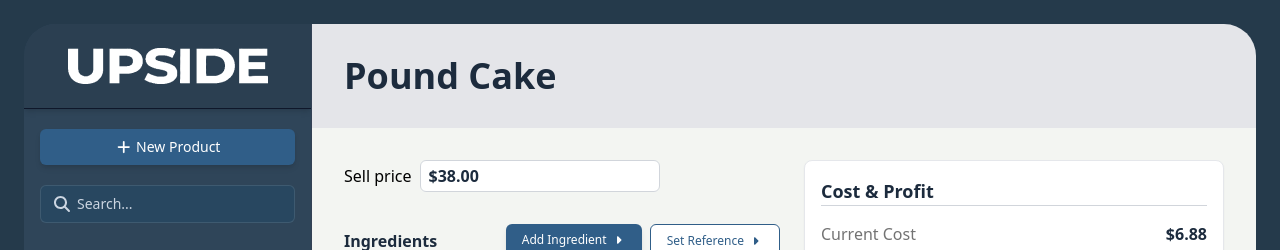
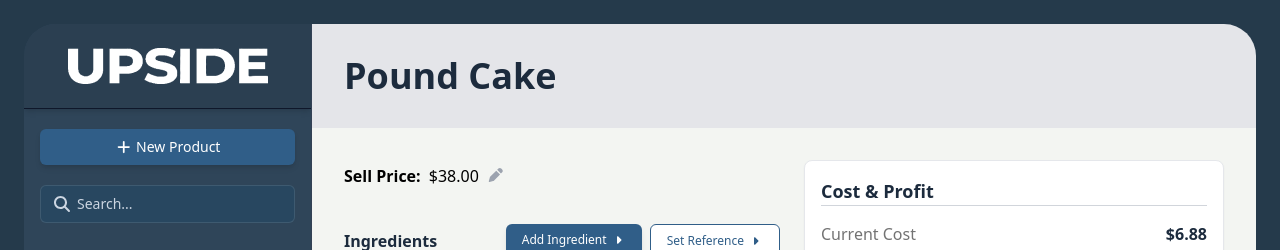
Before and after one commit to StillElite/upside, a React (Vite) app: page / in a window 1280 px wide. Shown: the top 250 px of the page. Built offline with nearby package versions, Linux system fonts and the light colour scheme.

Commit message:
added inline sell price edit form with submit/cancel actions

```diff
--- a/src/components/FormField.tsx
+++ b/src/components/FormField.tsx
@@ -8,7 +8,7 @@ interface FormFieldProps {
   error?: string;
   maxLength?: number;
   type?: 'text' | 'number';
-  step?: number | 'any';
+  step?: number | string;
   placeholder?: string;
   min?: number | string;
   max?: number | string;
--- a/src/features/pantry/AddPantryItemModal.tsx
+++ b/src/features/pantry/AddPantryItemModal.tsx
@@ -157,7 +157,7 @@ export const AddPantryItemModal = ({
           id='item-package-price'
           label='Price'
           type='number'
-          step='any'
+          step='0.01'
           prefix='$'
           min={0}
           value={packagePrice}
--- a/src/features/products/CostSummary.tsx
+++ b/src/features/products/CostSummary.tsx
@@ -14,7 +14,6 @@ export const CostSummary = ({
 }: CostSummaryProps) => {
   const currentCost = selectedProduct.recipeIngredients.reduce(
     (total, recipeIngredient) => {
-      console.log(recipeIngredient.name);
       const pantryItem = pantryItems.find(
         (item) => item.id === recipeIngredient.pantryItemId,
       );
@@ -28,7 +27,6 @@ export const CostSummary = ({
         recipeIngredient.quantity,
         recipeIngredient.recipeUnit,
       );
-      console.log('ingredient cost', ingredientCost);
 
       return total + ingredientCost;
     },
--- a/src/features/products/ProductDetails.tsx
+++ b/src/features/products/ProductDetails.tsx
@@ -1,27 +1,136 @@
+import { useState } from 'react';
 import { Product } from '../../types/products';
 import { formatMoney } from '../../utils/formatMoney';
 import { IngredientSection } from './ingredients/IngredientSection';
+import { faPen, faPlus, faTimes } from '@fortawesome/free-solid-svg-icons';
+import { Button } from '../../components/Button';
+import { useDispatch, useSelector } from 'react-redux';
+import { AppDispatch, RootState } from '../../store/store';
+import { updateProductSellPrice } from '../../store/slices/productSlice';
+import toast from 'react-hot-toast';
 
 export interface ProductDetailsProps {
   selectedProduct: Product;
 }
 
 export const ProductDetails = ({ selectedProduct }: ProductDetailsProps) => {
-  const sellPrice = formatMoney(selectedProduct.sellPrice);
+  const [sellPriceInput, setSellPriceInput] = useState<string>(
+    selectedProduct.sellPrice.toString(),
+  );
+  const [isAddingIngredient, setIsAddingIngredient] = useState(false);
+  const [isEditingFlow, setIsEditingFlow] = useState(false);
+  const [isEditingSellPrice, setIsEditingSellPrice] = useState<boolean>(false);
+
+  const dispatch = useDispatch<AppDispatch>();
+  const selectedProductId = useSelector(
+    (state: RootState) => state.products.selectedProductId,
+  );
+
+  const sellPrice = selectedProduct.sellPrice.toFixed(2);
+  const isSellPriceValid = sellPriceInput.trim() !== '';
+
+  const updatePriceButtonClasses = isSellPriceValid
+    ? 'w-6 h-6 rounded-full bg-[#305e88] text-white hover:bg-[#274f72]'
+    : 'w-6 h-6 rounded-full bg-slate-200 text-slate-400';
+
+  const handleSubmit = () => {
+    if (!selectedProductId) return;
+
+    setIsEditingSellPrice(false);
+    setSellPriceInput(sellPriceInput);
+
+    dispatch(
+      updateProductSellPrice({
+        productId: selectedProductId,
+        newSellPrice: Number(sellPriceInput),
+      }),
+    );
+    toast.success(`${selectedProduct.name} price updated successfully`);
+  };
+
+  const handleClose = () => {
+    setIsEditingSellPrice((prev) => !prev);
+    setSellPriceInput(sellPrice.toString());
+  };
 
   return (
     <div className='flex flex-col h-full min-h-0'>
       <div className='flex items-center shrink-0'>
-        <label htmlFor='sell-price'>Sell price</label>
-        <input
-          id='sell-price'
-          value={sellPrice}
-          readOnly
-          className='relative z-0 peer bg-white font-semibold ml-2 pl-2 border border-gray-300 rounded-md text-base text-[#1c2b3d] h-8 w-60'
-        />
+        {isEditingSellPrice ? (
+          <form
+            onSubmit={(e) => {
+              e.preventDefault();
+              handleSubmit();
+            }}
+            className='flex items-center gap-2'
+          >
+            <div className='flex relative items-center'>
+              <label htmlFor='sell-price' className='font-semibold mr-1'>
+                Sell Price:
+              </label>
+              <span className='absolute left-[78px] z-40'>$</span>
+              <input
+                id='sell-price'
+                type='number'
+                value={sellPriceInput}
+                onChange={(e) => {
+                  setSellPriceInput(e.target.value);
+                }}
+                className='relative z-0 peer pb-[2px] bg-white pl-3 border border-gray-300 rounded-md text-base text-[#1c2b3d] h-8 w-60'
+              />
+            </div>
+
+            <Button
+              type='submit'
+              icon={faPlus}
+              variant='icon-only'
+              className={updatePriceButtonClasses}
+              aria-label='Save ingredient'
+              disabled={!isSellPriceValid}
+            />
+
+            <Button
+              type='button'
+              icon={faTimes}
+              variant='icon-only'
+              className='w-6 h-6 rounded-full bg-slate-300 text-slate-800 hover:bg-slate-400'
+              aria-label='Cancel'
+              onClick={() => setIsEditingSellPrice((prev) => !prev)}
+            />
+          </form>
+        ) : (
+          <div className='flex items-center gap-2 h-[32px] relative'>
+            <p>
+              <span className='font-semibold mr-1'>Sell Price:</span>{' '}
+              {formatMoney(selectedProduct.sellPrice)}
+            </p>
+            <div className='relative group'>
+              <Button
+                icon={faPen}
+                variant='icon-only'
+                className='text-gray-400 hover:text-[#305e88]'
+                aria-label={`Edit Price`}
+                onClick={() => handleClose()}
+                disabled={isAddingIngredient || isEditingFlow}
+              />
+              {(isAddingIngredient || isEditingFlow) && (
+                <span
+                  className={`absolute left-1/2 -translate-x-1/2 bottom-full w-max whitespace-normal rounded bg-slate-800 text-white px-2 py-1 text-xs  opacity-0 translate-y-1 group-hover:opacity-100 group-hover:translate-y-0 transition-all duration-200 ease-out z-10 shadow-lg`}
+                >
+                  Complete or cancel the current form
+                </span>
+              )}
+            </div>
+          </div>
+        )}
       </div>
       <IngredientSection
         recipeIngredients={selectedProduct.recipeIngredients}
+        isAddingIngredient={isAddingIngredient}
+        isEditingFlow={isEditingFlow}
+        isEditingSellPrice={isEditingSellPrice}
+        setIsAddingIngredient={setIsAddingIngredient}
+        setIsEditingFlow={setIsEditingFlow}
       />
 
       <footer className='shrink-0 pt-6 pb-2 mt-auto border-t border-[#c6c8d2]/40'>
--- a/src/features/products/ingredients/IngredientList.tsx
+++ b/src/features/products/ingredients/IngredientList.tsx
@@ -20,6 +20,7 @@ export interface IngredientListProps {
   ingredientOptions: IngredientOption[];
   pantryItems: PantryItem[];
   isAddingIngredient: boolean;
+  isEditingSellPrice: boolean;
   isEditIngredientValid: boolean;
   editingIngredientId: string | null;
   editIngredientName: string;
@@ -40,6 +41,7 @@ export const IngredientList = ({
   ingredientOptions,
   pantryItems,
   isAddingIngredient,
+  isEditingSellPrice,
   isEditIngredientValid,
   editingIngredientId,
   editIngredientName,
@@ -151,7 +153,7 @@ export const IngredientList = ({
                           onClick={() => onStartEdit(recipeIngredient)}
                           disabled={isAddingIngredient}
                         />
-                        {isAddingIngredient && (
+                        {(isAddingIngredient || isEditingSellPrice) && (
                           <span
                             className={`absolute right-0 bottom-full w-max whitespace-normal rounded bg-slate-800 text-white px-2 py-1 text-xs opacity-0 translate-y-3 group-hover/button:opacity-100 group-hover:translate-y-3 transition-all duration-200 ease-out z-10 shadow-lg`}
                           >
--- a/src/features/products/ingredients/IngredientSection.tsx
+++ b/src/features/products/ingredients/IngredientSection.tsx
@@ -18,6 +18,11 @@ import { parseQuantity } from '../../../utils/parseQuantity';
 
 export interface IngredientSectionProps {
   recipeIngredients: RecipeIngredient[];
+  isAddingIngredient: boolean;
+  isEditingFlow: boolean;
+  isEditingSellPrice: boolean;
+  setIsAddingIngredient: React.Dispatch<React.SetStateAction<boolean>>;
+  setIsEditingFlow: React.Dispatch<React.SetStateAction<boolean>>;
 }
 
 export type IngredientOption = {
@@ -29,11 +34,14 @@ export type IngredientOption = {
 
 export const IngredientSection = ({
   recipeIngredients,
+  isAddingIngredient,
+  isEditingFlow,
+  isEditingSellPrice,
+  setIsAddingIngredient,
+  setIsEditingFlow,
 }: IngredientSectionProps) => {
   const dispatch = useDispatch<AppDispatch>();
   const listRef = useRef<HTMLDivElement | null>(null);
-  const [isAddingIngredient, setIsAddingIngredient] = useState(false);
-  const [isEditingFlow, setIsEditingFlow] = useState(false);
   const [addIngredientForm, setAddIngredientForm] = useState({
     name: '',
     quantity: '',
@@ -239,7 +247,7 @@ export const IngredientSection = ({
     setIsEditingFlow(false);
   };
 
-  const handleStartEdit = (recipeIngredient: RecipeIngredient) => {
+  const handleStartEditIngredient = (recipeIngredient: RecipeIngredient) => {
     setEditForm({
       id: recipeIngredient.id,
       name: recipeIngredient.name,
@@ -344,11 +352,11 @@ export const IngredientSection = ({
                 icon={isAddingIngredient ? faCaretDown : faCaretRight}
                 iconPosition='right'
                 onClick={handleToggleAddIngredient}
-                disabled={isEditingFlow}
+                disabled={isEditingFlow || isEditingSellPrice}
               />
-              {isEditingFlow && (
+              {(isEditingFlow || isEditingSellPrice) && (
                 <span
-                  className={`absolute right-0 bottom-full w-max whitespace-normal rounded bg-slate-800 text-white px-2 py-1 text-xs  opacity-0 translate-y-1 group-hover:opacity-100 group-hover:translate-y-0 transition-all duration-200 ease-out z-10 shadow-lg`}
+                  className={`absolute right-0 bottom-full w-max whitespace-normal rounded bg-slate-800 text-white px-2 py-1 text-xs opacity-0 translate-y-1 group-hover:opacity-100 group-hover:translate-y-0 transition-all duration-200 ease-out z-10 shadow-lg`}
                 >
                   Complete or cancel the current form
                 </span>
@@ -400,6 +408,7 @@ export const IngredientSection = ({
           ingredientOptions={ingredientOptions}
           pantryItems={pantryItems}
           isAddingIngredient={isAddingIngredient}
+          isEditingSellPrice={isEditingSellPrice}
           isEditIngredientValid={isEditIngredientValid}
           onEditingChange={setIsEditingFlow}
           onIngredientOptionChange={setSelectedIngredientOption}
@@ -414,7 +423,7 @@ export const IngredientSection = ({
           editIngredientName={editForm.name}
           editQuantity={editForm.quantity}
           editRecipeUnit={editForm.recipeUnit}
-          onStartEdit={handleStartEdit}
+          onStartEdit={handleStartEditIngredient}
           onSave={isEditingFlow ? handleSaveEdit : handleSaveNewIngredient}
           onCancel={handleCancelIngredientForm}
         />
```
Also changed, not shown: src/data/mockData.ts (+26 -5 lines), src/store/slices/productSlice.ts (+16 -1 lines).
